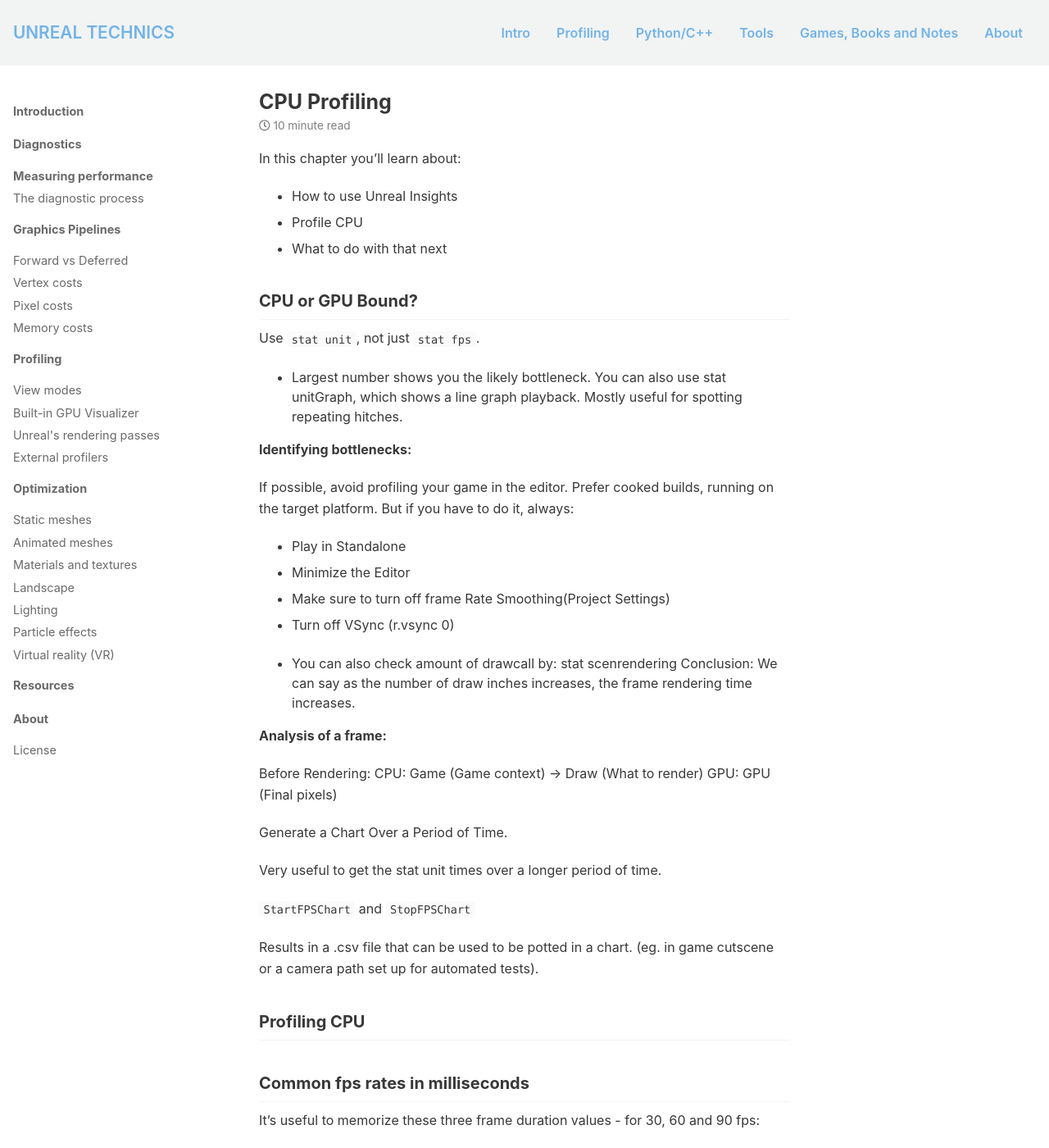
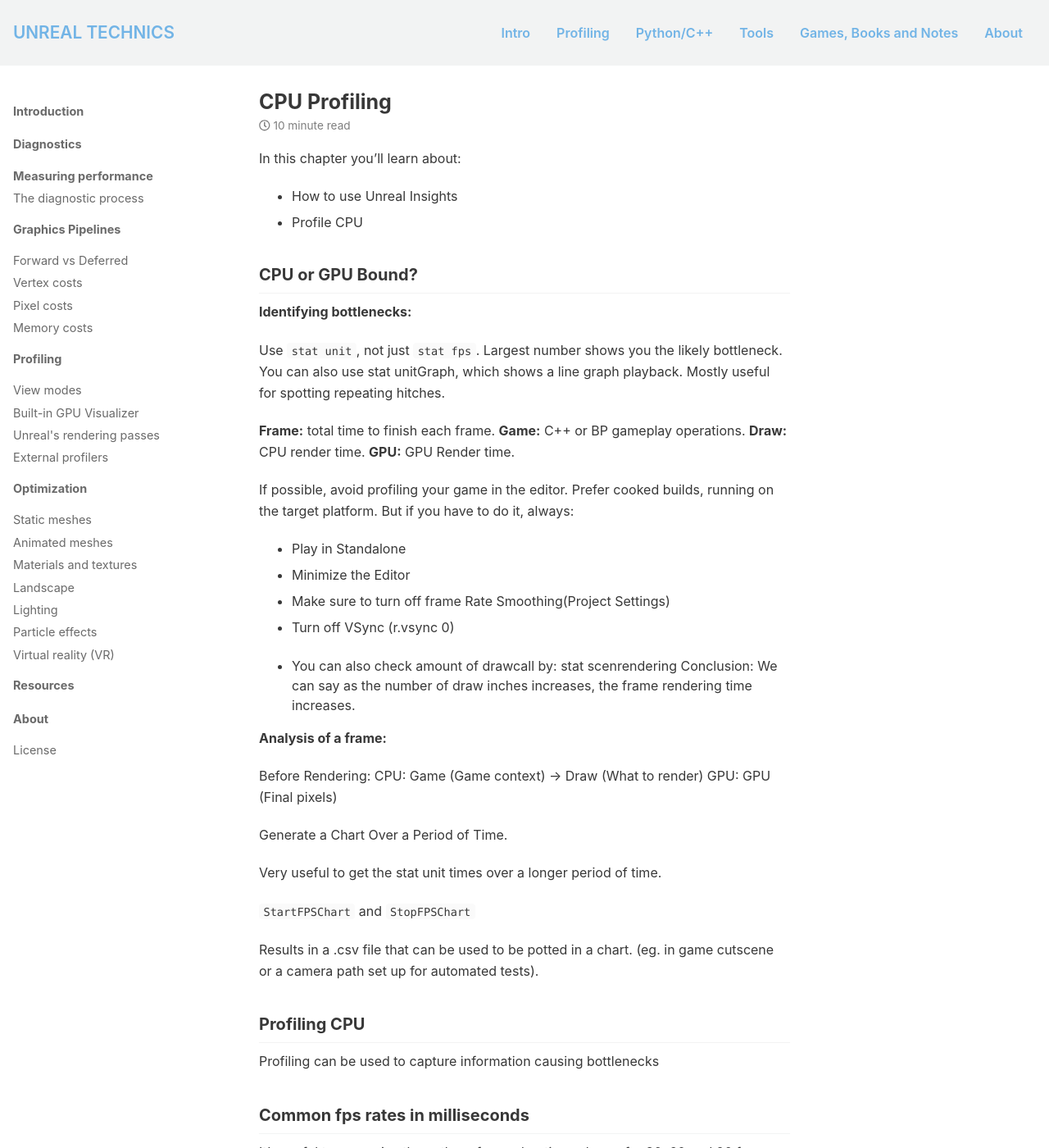
Before and after one commit to AdamKomarowski/unrealtechart, a Jekyll site: the page built from book/process/measuring-performance.md, in a window 1280 px wide and 1400 px high. Shown: the whole window at 82% size. Built offline with Jekyll 4.4.1, drawn with Linux system fonts in a browser that asks for light colours; nearby versions of some CDN libraries.

Commit message:
Update measuring-performance.md

```diff
--- a/book/process/measuring-performance.md
+++ b/book/process/measuring-performance.md
@@ -8,15 +8,19 @@ In this chapter you'll learn about:
 
 * How to use Unreal Insights
 * Profile CPU
-* What to do with that next
 
 ## CPU or GPU Bound?
 
-  Use `stat unit`, not just `stat fps`.
-  - Largest number shows you the likely bottleneck.
+__Identifying bottlenecks:__
+
+ Use `stat unit`, not just `stat fps`.
+  Largest number shows you the likely bottleneck.
   You can also use stat unitGraph, which shows a line graph playback. Mostly useful for spotting repeating hitches.
 
-__Identifying bottlenecks:__
+__Frame:__ total time to finish each frame.
+__Game:__ C++ or BP gameplay operations.
+__Draw:__ CPU render time.
+__GPU:__ GPU Render time.
 
 If possible, avoid profiling your game in the editor.
 Prefer cooked builds, running on the target platform. But if you have to do it, always:
@@ -44,6 +48,8 @@ Very useful to get the stat unit times over a longer period of time.
 Results in a .csv file that can be used to be potted in a chart. (eg. in game cutscene or a camera path set up for automated tests).
 
 ## Profiling CPU
+
+Profiling can be used to capture information causing bottlenecks
 
 
 ## Common fps rates in milliseconds
```
